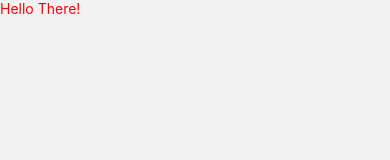
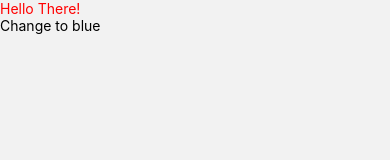
Before and after one commit to gaurav712/Kitchen-Diary, a React Native app: screen /Home in a window 390 px wide. Shown: the top 160 px of the page. Built offline with nearby package versions, Linux system fonts and the light colour scheme.

Commit message:
add sample context as skeleton for further implementation

```diff
--- a/src/App.tsx
+++ b/src/App.tsx
@@ -1,7 +1,9 @@
 import {NavigationContainer} from '@react-navigation/native';
-import React, {useEffect} from 'react';
+import React, {useEffect, useState} from 'react';
 import {SafeAreaView} from 'react-native';
 import SplashScreen from 'react-native-splash-screen';
+import {ITheme} from './@types/contexts/types';
+import ThemeContext from './contexts/ThemeContext';
 import RootStack from './navigation';
 
 const App = () => {
@@ -9,12 +11,23 @@ const App = () => {
     SplashScreen.hide();
   }, []);
 
+  const [theme, setTheme] = useState({
+    colorscheme: 'light',
+    accent: 'red',
+  });
+
   return (
-    <SafeAreaView style={{flex: 1}}>
-      <NavigationContainer>
-        <RootStack />
-      </NavigationContainer>
-    </SafeAreaView>
+    <ThemeContext.Provider
+      value={{
+        theme,
+        setTheme: (theme: ITheme) => setTheme(theme),
+      }}>
+      <SafeAreaView style={{flex: 1}}>
+        <NavigationContainer>
+          <RootStack />
+        </NavigationContainer>
+      </SafeAreaView>
+    </ThemeContext.Provider>
   );
 };
 
--- /dev/null
+++ b/src/contexts/ThemeContext.ts
@@ -0,0 +1,6 @@
+import {createContext} from 'react';
+import {ThemeContextType} from '../@types/contexts/types';
+
+const ThemeContext = createContext<ThemeContextType | null>(null);
+
+export default ThemeContext;
--- a/src/screens/Home/index.tsx
+++ b/src/screens/Home/index.tsx
@@ -1,11 +1,25 @@
 import React from 'react';
-import {Text, View} from 'react-native';
+import {Text, TouchableOpacity, View} from 'react-native';
+import ThemeContext from '../../contexts/ThemeContext';
 
 const Home = () => {
   return (
-    <View>
-      <Text style={{color: 'red'}}>Hello There!</Text>
-    </View>
+    <ThemeContext.Consumer>
+      {themeContext => (
+        <View>
+          <Text style={{color: themeContext?.theme?.accent}}>Hello There!</Text>
+          <TouchableOpacity
+            onPress={() => {
+              themeContext?.setTheme({
+                ...themeContext?.theme,
+                accent: 'blue',
+              });
+            }}>
+            <Text>Change to blue</Text>
+          </TouchableOpacity>
+        </View>
+      )}
+    </ThemeContext.Consumer>
   );
 };
 
```
Also changed, not shown: src/@types/contexts/types.d.ts (added, +11 -0 lines).
